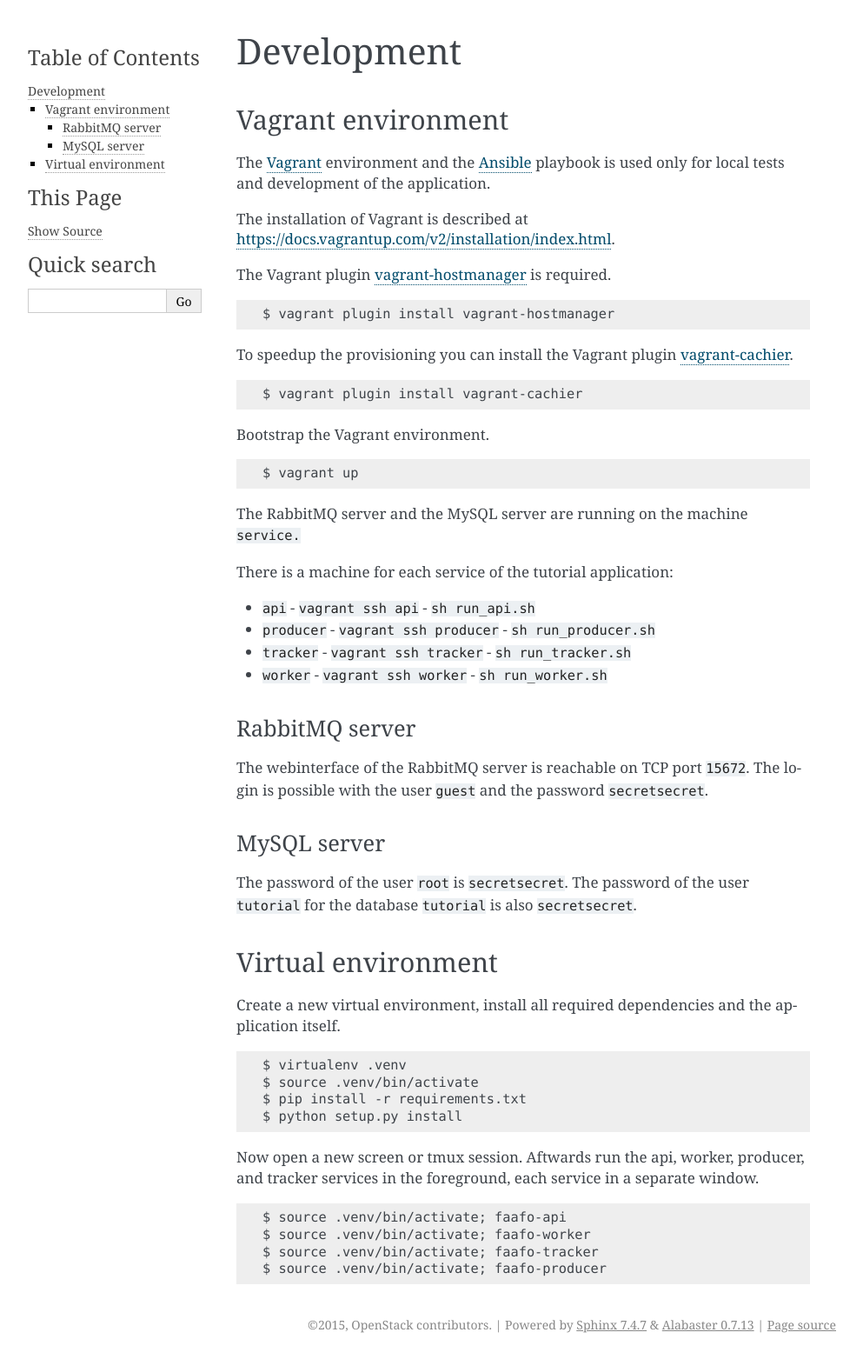
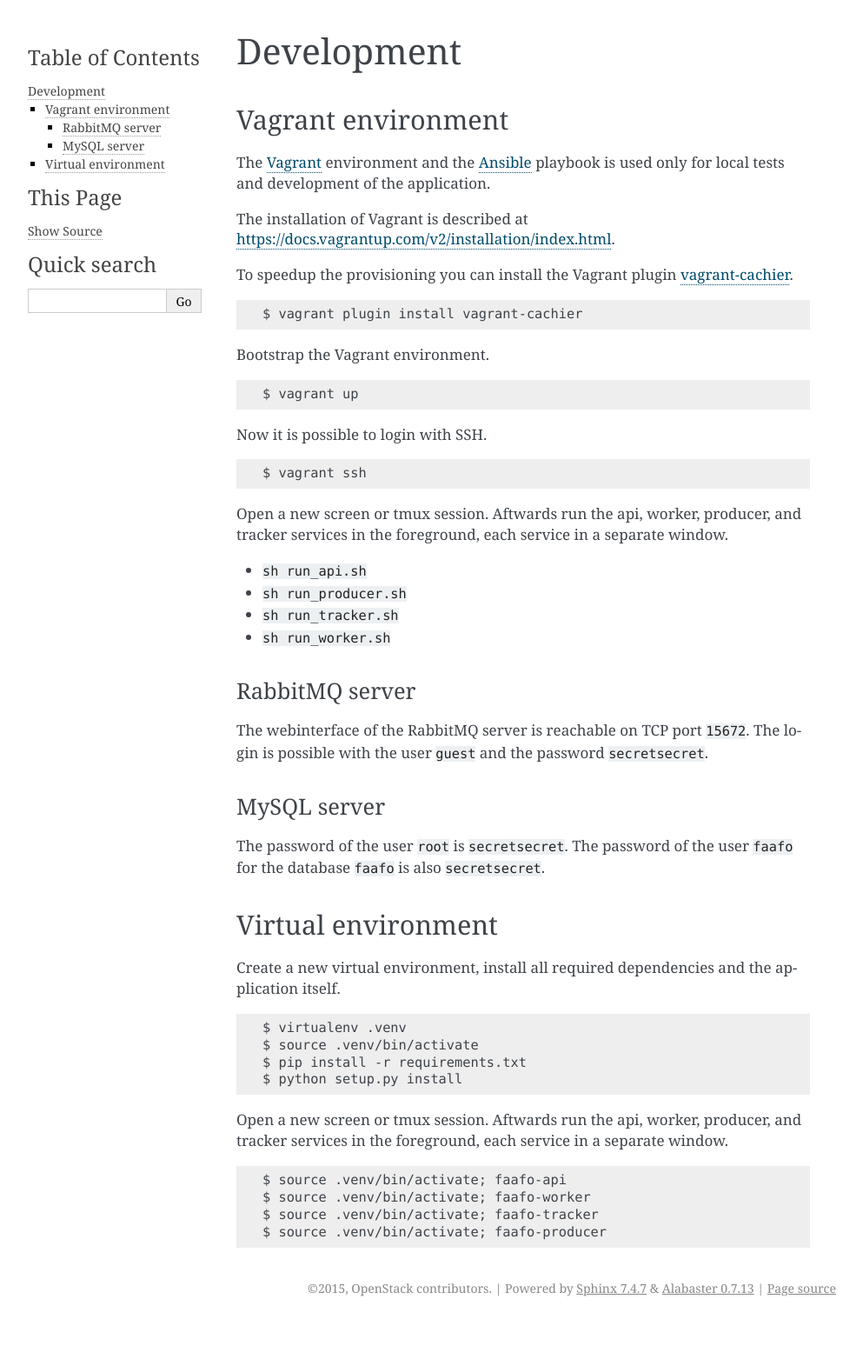
Before and after one commit to openstack-archive/faafo, a Sphinx documentation site: the page built from doc/source/development.rst, in a window 1280 px wide. Shown: the whole page at 87% size, without its empty margins (148-1141 px from the left). Built offline with Sphinx 7.4.7, drawn with Linux system fonts in a browser that asks for light colours; after the commit the page ends 1521 px from its top, so only the background shows below that.

Commit message:
Simplify the Vagrant environment
Change-Id: Iaa525d41ded0c225d28277cd0842b3cf630d7713

```diff
--- a/README.rst
+++ b/README.rst
@@ -5,5 +5,4 @@ Documentation
 -------------
 
 .. image:: https://readthedocs.org/projects/first-app-application-for-openstack/badge/?version=latest
-   :target: https://readthedocs.org/projects/first-app-application-for-openstack/?badge=latest
-:alt: Documentation Status
+   :target: http://first-app-application-for-openstack.readthedocs.org/en/latest/
--- a/doc/source/development.rst
+++ b/doc/source/development.rst
@@ -8,12 +8,6 @@ The `Vagrant <https://www.vagrantup.com/>`_ environment and the `Ansible <http:/
 playbook is used only for local tests and development of the application.
 
 The installation of Vagrant is described at https://docs.vagrantup.com/v2/installation/index.html.
-
-The Vagrant plugin `vagrant-hostmanager <https://github.com/smdahlen/vagrant-hostmanager>`_ is required.
-
-.. code::
-
-    $ vagrant plugin install vagrant-hostmanager
 
 To speedup the provisioning you can install the Vagrant plugin `vagrant-cachier <https://github.com/fgrehm/vagrant-cachier>`_.
 
@@ -27,14 +21,19 @@ Bootstrap the Vagrant environment.
 
     $ vagrant up
 
-The RabbitMQ server and the MySQL server are running on the machine :code:`service.`
+Now it is possible to login with SSH.
 
-There is a machine for each service of the tutorial application:
+.. code::
 
-* :code:`api` - :code:`vagrant ssh api` - :code:`sh run_api.sh`
-* :code:`producer` - :code:`vagrant ssh producer` - :code:`sh run_producer.sh`
-* :code:`tracker` - :code:`vagrant ssh tracker` - :code:`sh run_tracker.sh`
-* :code:`worker` - :code:`vagrant ssh worker` - :code:`sh run_worker.sh`
+    $ vagrant ssh
+
+Open a new screen or tmux session. Aftwards run the api, worker, producer, and
+tracker services in the foreground, each service in a separate window.
+
+* :code:`sh run_api.sh`
+* :code:`sh run_producer.sh`
+* :code:`sh run_tracker.sh`
+* :code:`sh run_worker.sh`
 
 RabbitMQ server
 ~~~~~~~~~~~~~~~
@@ -45,8 +44,8 @@ possible with the user :code:`guest` and the password :code:`secretsecret`.
 MySQL server
 ~~~~~~~~~~~~
 
-The password of the user :code:`root` is :code:`secretsecret`. The password of the user :code:`tutorial`
-for the database :code:`tutorial` is also :code:`secretsecret`.
+The password of the user :code:`root` is :code:`secretsecret`. The password of the user :code:`faafo`
+for the database :code:`faafo` is also :code:`secretsecret`.
 
 Virtual environment
 -------------------
```
Also changed, not shown: other parts of doc/source/development.rst (+1 -1 lines), 11 other files.
